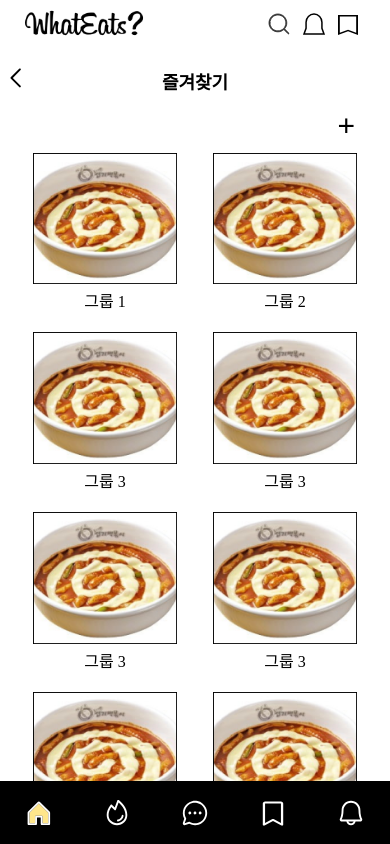
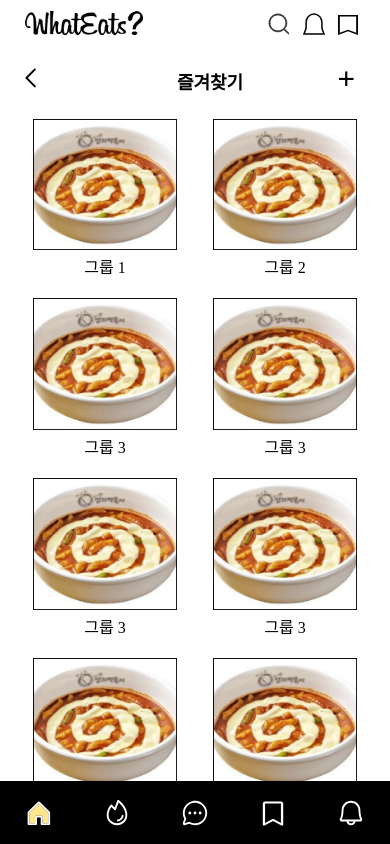
Before and after one commit to prgrms-fe-devcourse/NFE1_2_Youngstar, a React (Vite) app: page /saved in a window 390 px wide. Built offline with nearby package versions, Linux system fonts and the light colour scheme.

Commit message:
fix: 버튼의 위치를 수정했다

```diff
--- a/src/components/Navbar.tsx
+++ b/src/components/Navbar.tsx
@@ -36,8 +36,8 @@ const Navbar = () => {
                 <li className='go_chat' data-path="/chatting">
                     <Link to={'/chatting'}></Link>
                 </li>
-                <li className='go_scrap' data-path="#">
-                    <Link to={'#'}></Link>
+                <li className='go_scrap' data-path="/saved">
+                    <Link to={'/saved'}></Link>
                 </li>
                 <li className='go_alram' data-path="/notification">
                     <Link to={'#'}></Link>
--- a/src/pages/ChatPage.tsx
+++ b/src/pages/ChatPage.tsx
@@ -3,7 +3,7 @@ import '../styles/css/ChatPage.css'
 
 const ChatPage = () => {
     return (
-        <>
+        <div className="chat-page">
             <div className="page-container">
                 <PageHeader>채팅창</PageHeader>
                 <div className="chat-container">
@@ -47,15 +47,15 @@ const ChatPage = () => {
                         </div>
                     </div>
                 </div>
-                <div className="input-bar">
+            </div>
+            <div className="input-bar">
                     <input type="text" />
                     <button type="submit">
                         <img src="src/assets/send.png" />
                     </button>
                 </div>
-            </div>
 
-        </>
+        </div>
     );
 }
 
--- a/src/pages/NotificationPage.tsx
+++ b/src/pages/NotificationPage.tsx
@@ -11,6 +11,19 @@ const NotificationPage = () => {
                 <Notice />
                 <Notice />
                 <Notice />
+                <Notice />
+                <Notice />
+                <Notice />
+                <Notice />
+                <Notice />
+                <Notice />
+                <Notice />
+                <Notice />
+                <Notice />
+                <Notice />
+                <Notice />
+                <Notice />
+
             </div>
         </div>
     )
--- a/src/pages/StarredPage.tsx
+++ b/src/pages/StarredPage.tsx
@@ -4,8 +4,9 @@ import '../styles/css/StarredPage.css'
 const StarredPage = () => {
     return(
         <>
-            <PageHeader>즐겨찾기</PageHeader>
             <div className="page-container">
+                <PageHeader>즐겨찾기</PageHeader>
+                <div className="content-box">
                 <div className="button-container">
                     <button>+</button>
                 </div>
@@ -33,28 +34,36 @@ const StarredPage = () => {
                             <img src='src/assets/postImage1.png' />
                         </div>
                         <div>그룹 3</div>
-                    </div><div className="folder-box">
-                        <div className="folder">
-                            <img src='src/assets/postImage1.png' />
-                        </div>
-                        <div>그룹 3</div>
-                    </div><div className="folder-box">
-                        <div className="folder">
-                            <img src='src/assets/postImage1.png' />
-                        </div>
-                        <div>그룹 3</div>
-                    </div><div className="folder-box">
-                        <div className="folder">
-                            <img src='src/assets/postImage1.png' />
-                        </div>
-                        <div>그룹 3</div>
-                    </div><div className="folder-box">
+                    </div>
+                    <div className="folder-box">
                         <div className="folder">
                             <img src='src/assets/postImage1.png' />
                         </div>
                         <div>그룹 3</div>
                     </div>
+                    <div className="folder-box">
+                        <div className="folder">
+                            <img src='src/assets/postImage1.png' />
+                        </div>
+                        <div>그룹 3</div>
+                    </div>
+                    <div className="folder-box">
+                        <div className="folder">
+                            <img src='src/assets/postImage1.png' />
+                        </div>
+                        <div>그룹 3</div>
+                    </div>
+                    <div className="folder-box">
+                        <div className="folder">
+                            <img src='src/assets/postImage1.png' />
+                        </div>
+                        <div>그룹 3</div>
+                    </div>
+
                 </div>
+
+                </div>
+
             </div>
         </>
     )
--- a/src/styles/css/ChatPage.css
+++ b/src/styles/css/ChatPage.css
@@ -49,6 +49,8 @@
   position: absolute;
   bottom: 0;
   padding: 0 10px;
+  max-width: 600px;
+  justify-content: center;
 }
 .input-bar input {
   margin-left: 6px;
@@ -73,5 +75,9 @@
   margin: 0 auto;
   height: calc(100vh - 30px);
   width: 100%;
-  position: relative;
 }
+
+.chat-page {
+  display: flex;
+  justify-content: center;
+}
--- a/src/styles/css/Layout.css
+++ b/src/styles/css/Layout.css
@@ -24,7 +24,6 @@ main {
 * .container {
   margin: auto;
   width: 100vw;
-  height: 100vh;
   overflow: hidden;
   background: #FFE68B;
 }
@@ -92,6 +91,9 @@ main {
     font-size: 35px;
     line-height: 30px;
   }
+  * .container .page-container {
+    padding-bottom: 63px;
+  }
 }
 @media (min-width: 335px) and (max-width: 534px) {
   * .container .header {
@@ -134,6 +136,9 @@ main {
     right: 20px;
     bottom: 90px;
   }
+  * .container .page-container {
+    padding-bottom: 63px;
+  }
 }
 @media (min-width: 535px) and (max-width: 719px) {
   * .container .header {
@@ -166,4 +171,7 @@ main {
     right: 20px;
     bottom: 110px;
   }
+  * .container .page-container {
+    padding-bottom: 63px;
+  }
 }
--- a/src/styles/css/PageHeader.css
+++ b/src/styles/css/PageHeader.css
@@ -1,7 +1,7 @@
 .header-box {
   box-sizing: border-box;
   width: 100%;
-  max-width: 600px;
+  max-width: 570px;
   position: fixed;
   text-align: center;
   align-items: center;
--- a/src/styles/css/StarredPage.css
+++ b/src/styles/css/StarredPage.css
@@ -2,14 +2,19 @@
   box-sizing: border-box;
   width: 100%;
   padding: 15px;
-  padding-top: 57.2px;
+  padding-top: 0;
   max-width: 600px;
+  overflow-y: scroll;
 }
 
 .button-container {
   width: 100%;
+  max-width: 600px;
   display: flex;
   justify-content: flex-end;
+  position: relative;
+  top: -47px;
+  z-index: 100;
 }
 .button-container button {
   padding-right: 20px;
@@ -17,12 +22,14 @@
   border: none;
   font-size: 30px;
   cursor: pointer;
+  position: fixed;
 }
 
 .folder-container {
   display: grid;
   grid-template-columns: 1fr 1fr;
   text-align: center;
+  padding-top: -10px;
 }
 
 .folder-box {
--- a/src/styles/scss/ChatPage.scss
+++ b/src/styles/scss/ChatPage.scss
@@ -56,6 +56,8 @@
     position: absolute;
     bottom: 0;
     padding: 0 10px;
+    max-width: 600px;
+    justify-content: center;
 
     input{
         margin-left: 6px;
@@ -84,5 +86,9 @@
     margin: 0 auto;
     height: calc(100vh - 30px);
     width: 100%;
-    position: relative;
 }
+
+.chat-page{
+    display: flex;
+    justify-content: center;
+}
--- a/src/styles/scss/Layout.scss
+++ b/src/styles/scss/Layout.scss
@@ -26,7 +26,7 @@
     .container {
         margin: auto;
         width: 100vw;
-        height: 100vh;
+        // height: 100vh;
         overflow: hidden;
         background: #FFE68B;
 
@@ -101,6 +101,10 @@
                 font-size: 35px;
                 line-height: 30px;
             }
+
+            .page-container{
+                padding-bottom: 63px;
+            }
         }
         // 반응형 모바일부터 태블릿
         @include mobile {
@@ -149,6 +153,9 @@
                 right: 20px;
                 bottom: 90px;
             }
+            .page-container{
+                padding-bottom: 63px;
+            }
         }
         // 반응형 최대
         @include tabletToMobile {
@@ -186,6 +193,9 @@
                 right: 20px;
                 bottom: 110px;
             }
+            .page-container{
+                padding-bottom: 63px;
+            }
         }
     }
 }
--- a/src/styles/scss/PageHeader.scss
+++ b/src/styles/scss/PageHeader.scss
@@ -1,7 +1,7 @@
 .header-box{
     box-sizing: border-box;
     width: 100%;
-    max-width: 600px;
+    max-width: 570px;
     position: fixed;
     text-align: center;
     align-items: center;
--- a/src/styles/scss/StarredPage.scss
+++ b/src/styles/scss/StarredPage.scss
@@ -2,14 +2,19 @@
     box-sizing: border-box;
     width: 100%;
     padding: 15px;
-    padding-top: 57.2px;
+    padding-top: 0;
     max-width: 600px;
+    overflow-y: scroll;
 }
 
 .button-container{
     width: 100%;
+    max-width: 600px;
     display: flex;
     justify-content: flex-end;
+    position: relative;
+    top: -47px;
+    z-index: 100;
 
     button{
         padding-right: 20px;
@@ -17,6 +22,7 @@
         border: none;
         font-size: 30px;
         cursor: pointer;
+        position: fixed;
     }
 }
 
@@ -24,6 +30,7 @@
     display: grid;
     grid-template-columns: 1fr 1fr;
     text-align: center;
+    padding-top: -10px;
 }
 
 .folder-box{
@@ -42,4 +49,6 @@
         }
     }
 
+
+
 }
```
